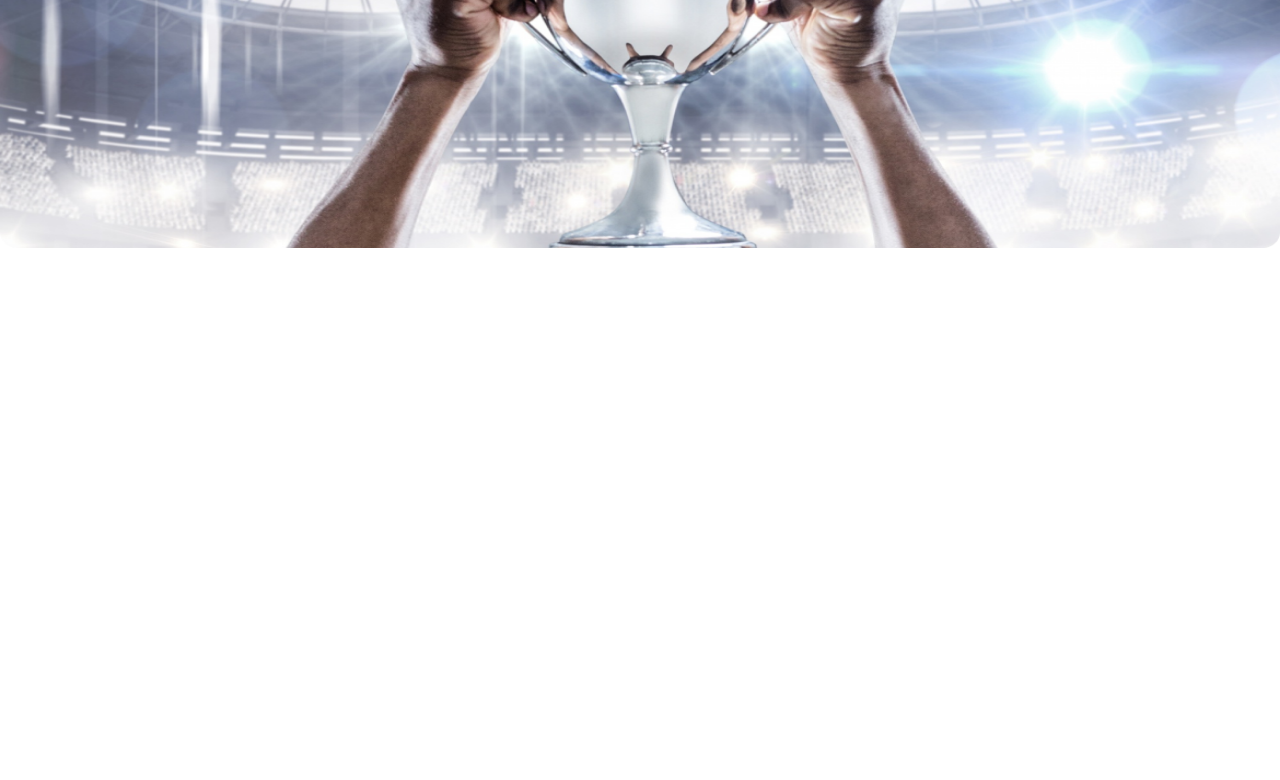
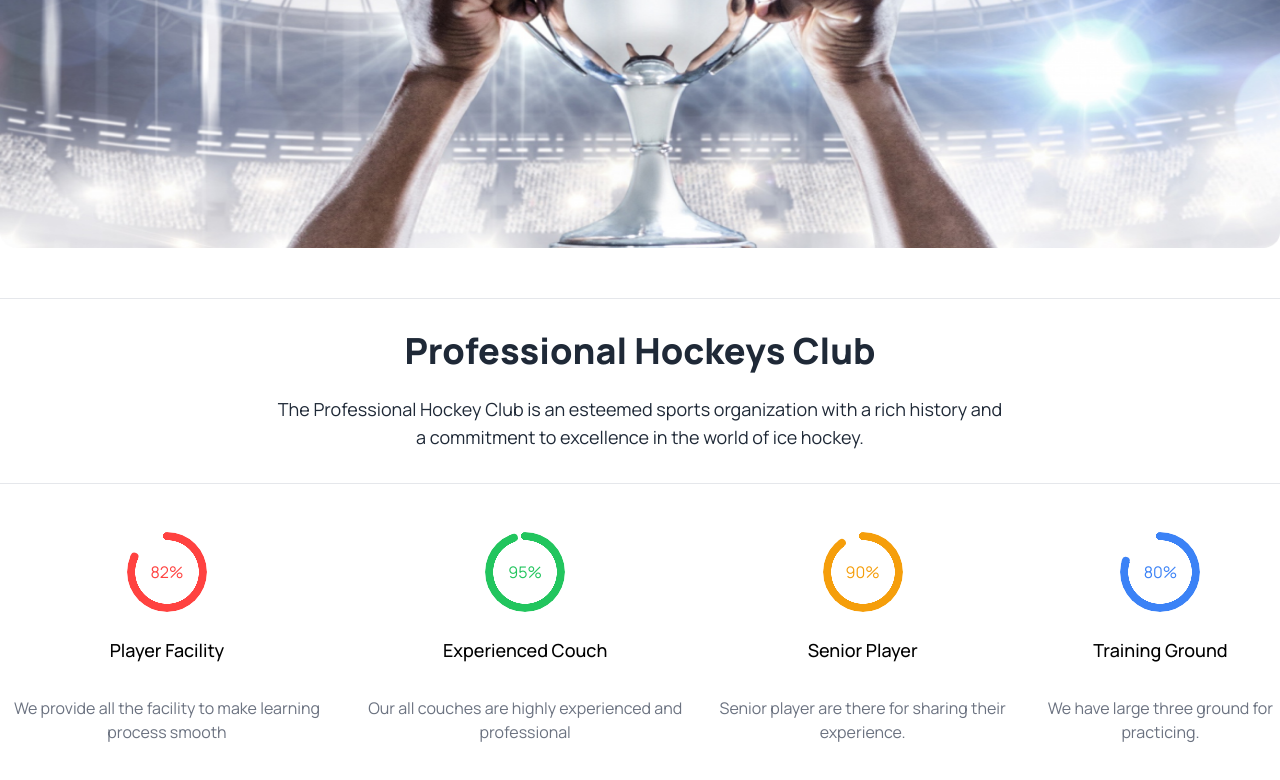
Before and after one commit to SrijonSarker/hockey-club, a plain HTML site: page index.html in a window 1280 px wide. Shown: the part 482-1262 px from the top of the page. Before the commit the page ends 800 px from the top, so only its background shows below. Drawn offline with nearby package versions, Linux system fonts and the light colour scheme; grey boxes are pictures that could not be loaded.

Commit message:
professional hockey club section added

```diff
--- a/index.html
+++ b/index.html
@@ -50,7 +50,7 @@
               <li><a>Contact</a></li>
             </ul>
           </div>
-          <a class=" text-2xl font-extrabold ">Hockey<span class="text-primary">'</span>s</a>
+          <a class=" text-4xl font-extrabold ">Hockey<span class="text-primary">'</span>s</a>
         </div>
         <div class="navbar-center hidden lg:flex">
           <ul class="menu menu-horizontal px-1">
@@ -101,6 +101,55 @@
 
 
 
+
+          <!-- Professional Hockeys Club -->
+
+          <div >
+            <div class="">
+                <p class="h-[1px] bg-gray-200 mb-8"></p>
+                <h2 class="text-center text-4xl font-extrabold">Professional Hockeys Club</h2>
+                <p class="text-center text-lg mt-6 mb-8">The Professional Hockey Club is an esteemed sports organization with a rich history and <br>a commitment to excellence in the world of ice hockey. </p>
+                <p class="h-[1px] bg-gray-200 "></p>
+            </div>
+
+            <div class="flex flex-col gap-8 lg:flex-row mt-12 mb-24">
+
+                <div>
+                   <div class="flex items-center justify-center">
+                    <div class="radial-progress text-primary" style="--value:82;" role="progressbar">82%</div>
+                   </div>
+                    <p class="text-center text-black text-lg font-medium mt-6 mb-8">Player Facility</p>
+                    <p class="text-center text-gray-500">We provide all the facility to make learning process smooth</p>
+                </div>
+
+                <div>
+                    <div class="flex items-center justify-center">
+                        <div class="radial-progress text-green-500" style="--value:95;" role="progressbar">95%</div>
+                       </div>
+                    <p class="text-center text-black text-lg font-medium mt-6 mb-8">Experienced Couch</p>
+                    <p class="text-center text-gray-500">Our all couches are highly experienced and professional</p>
+                </div>
+
+                <div>
+                    <div class="flex items-center justify-center">
+                        <div class="radial-progress text-amber-500" style="--value:90;" role="progressbar">90%</div>
+                       </div>
+                    <p class="text-center text-black text-lg font-medium mt-6 mb-8">Senior Player</p>
+                    <p class="text-center text-gray-500">Senior player are there for sharing their experience.</p>
+                </div>
+
+                <div>
+                    <div class="flex items-center justify-center">
+                        <div class="radial-progress text-blue-500" style="--value:80;" role="progressbar">80%</div>
+                       </div>
+                    <p class="text-center text-black text-lg font-medium mt-6 mb-8">Training Ground</p>
+                    <p class="text-center text-gray-500">We have large three ground for practicing.</p>
+                </div>
+            </div>
+          </div>
+
+
+
     </div>
 
    </main>
```
Also changed, not shown: 1 other file.
